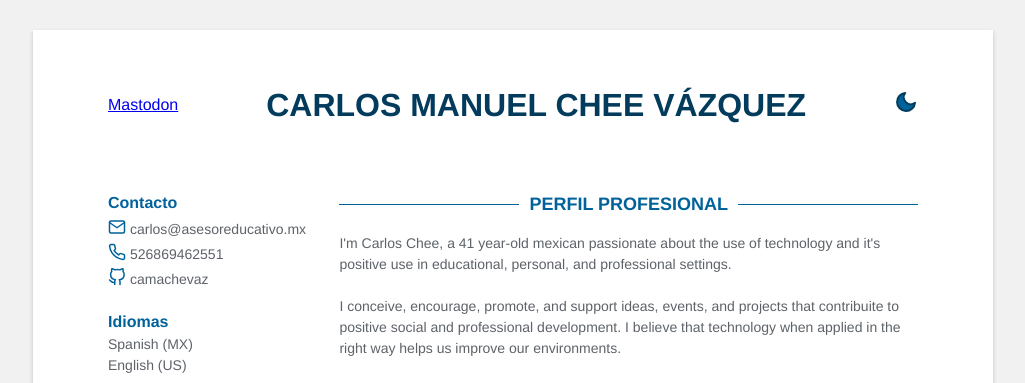
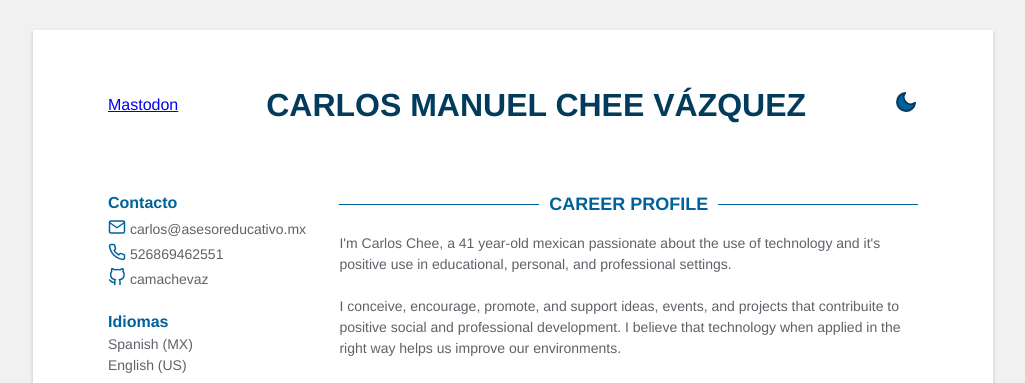
Before and after one commit to camachevaz/cv, a Jekyll site: the page built from index.html, in a window 1280 px wide. Shown: the top 383 px of the page, without its empty margins (127-1152 px from the left). Built offline with Jekyll 4.4.1, drawn with Linux system fonts in a browser that asks for light colours.

Commit message:
Update career-profile.html

```diff
--- a/_includes/career-profile.html
+++ b/_includes/career-profile.html
@@ -1,7 +1,7 @@
 {% assign profile = site.data.data.profile %}
 {% if profile %}
 <section class="career-profile">
-    <h2 class="title">Perfil profesional</h2>
+    <h2 class="title">Career profile</h2>
     <div class="details">{{profile | newline_to_br}}</div>
 </section>
 {% endif %}
```
